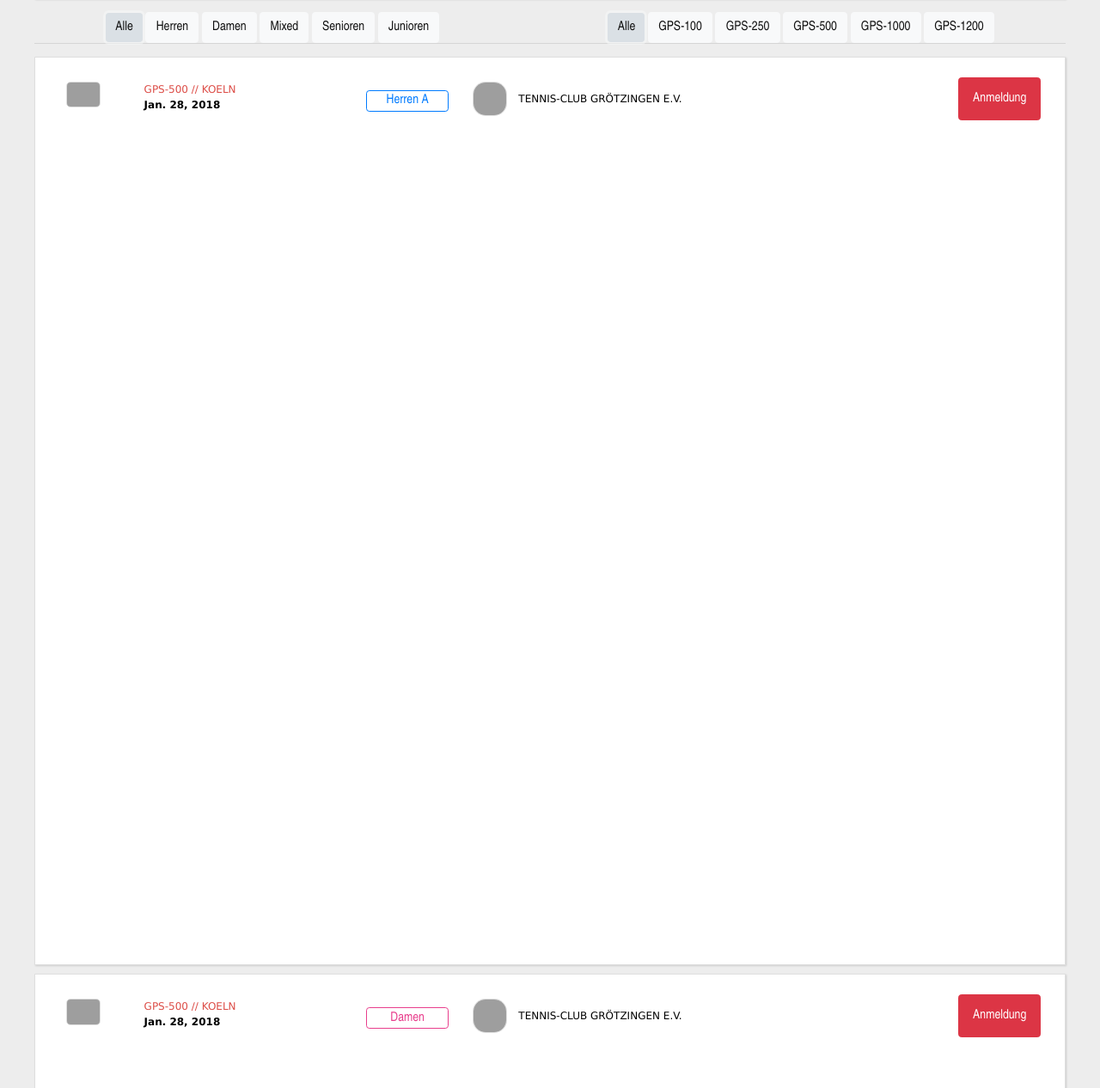
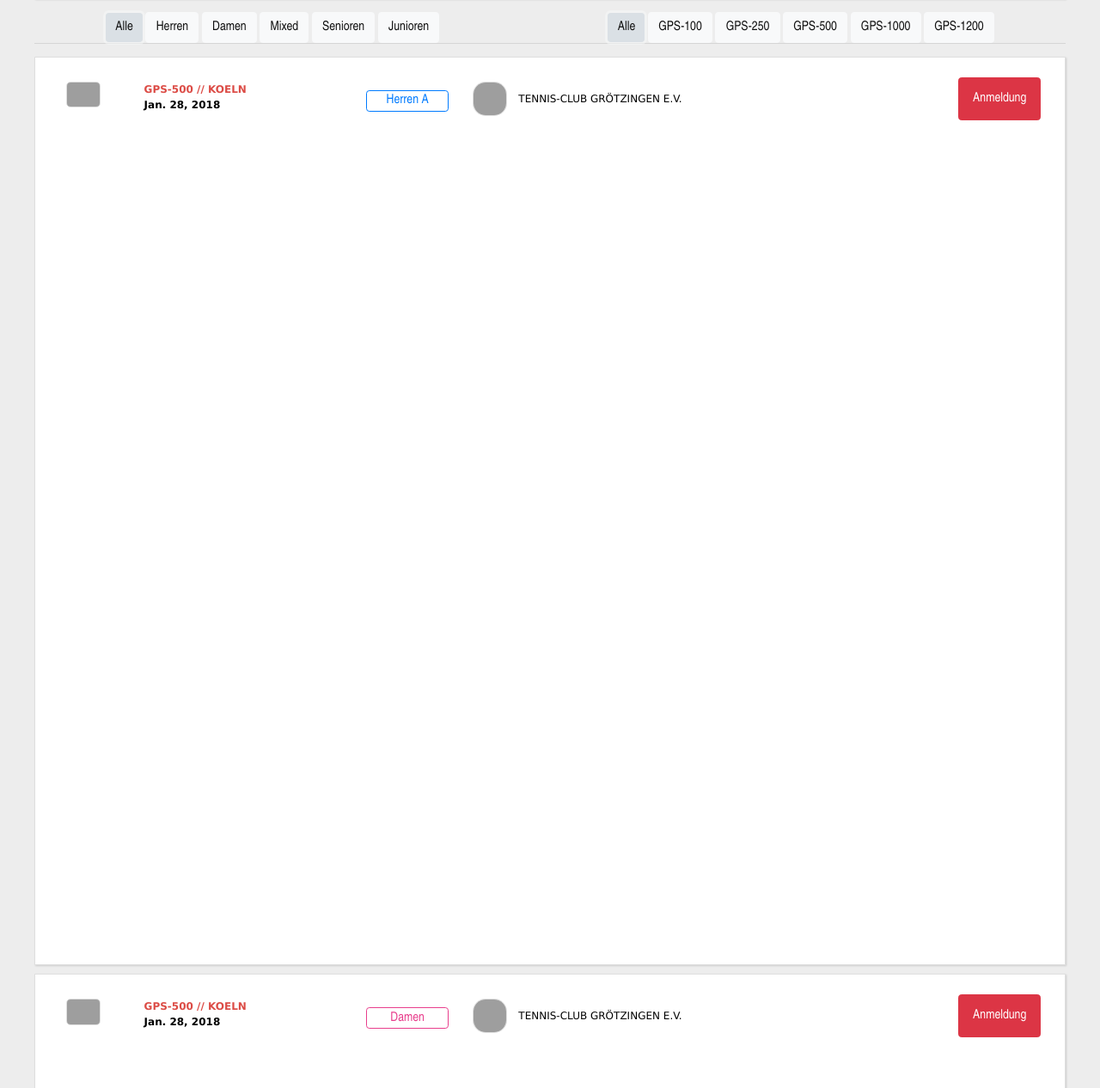
Before and after one commit to paconte/padelanalytics, a Django app: page /turnierliste in a window 1280 px wide. Shown: the part 1176-2442 px from the top of the page at 86% size. Run offline with Django 3.2, Linux system fonts and the light colour scheme; data comes from the database, SQL or seed files in the repository; some libraries are stand-ins or nearby versions; grey boxes are pictures that could not be loaded.

Commit message:
Changing Font-weight Tournament Title

```diff
--- a/anmeldung/templates/turnierliste.html
+++ b/anmeldung/templates/turnierliste.html
@@ -68,7 +68,7 @@
                     <!-- Serie, Ciudad y Fecha -->
                     <div class="col-xs-4 col-sm-3 col-md-3 col-bg-3" style="float: left">
                         <a href="{% url 'tournament' tournament.id %}" class="text_tournament_title"
-                           style="width: 50%; text-transform: uppercase; font-weight: 400;">{{tournament.serie}} // {{tournament.city}}</a><br>
+                           style="width: 50%; text-transform: uppercase; font-weight: 600;">{{tournament.serie}} // {{tournament.city}}</a><br>
                         <a class="text_tournament_title"
                            style="width: 100%; font-weight: bold; color:black">{{tournament.date}}</a>
                     </div>
```
